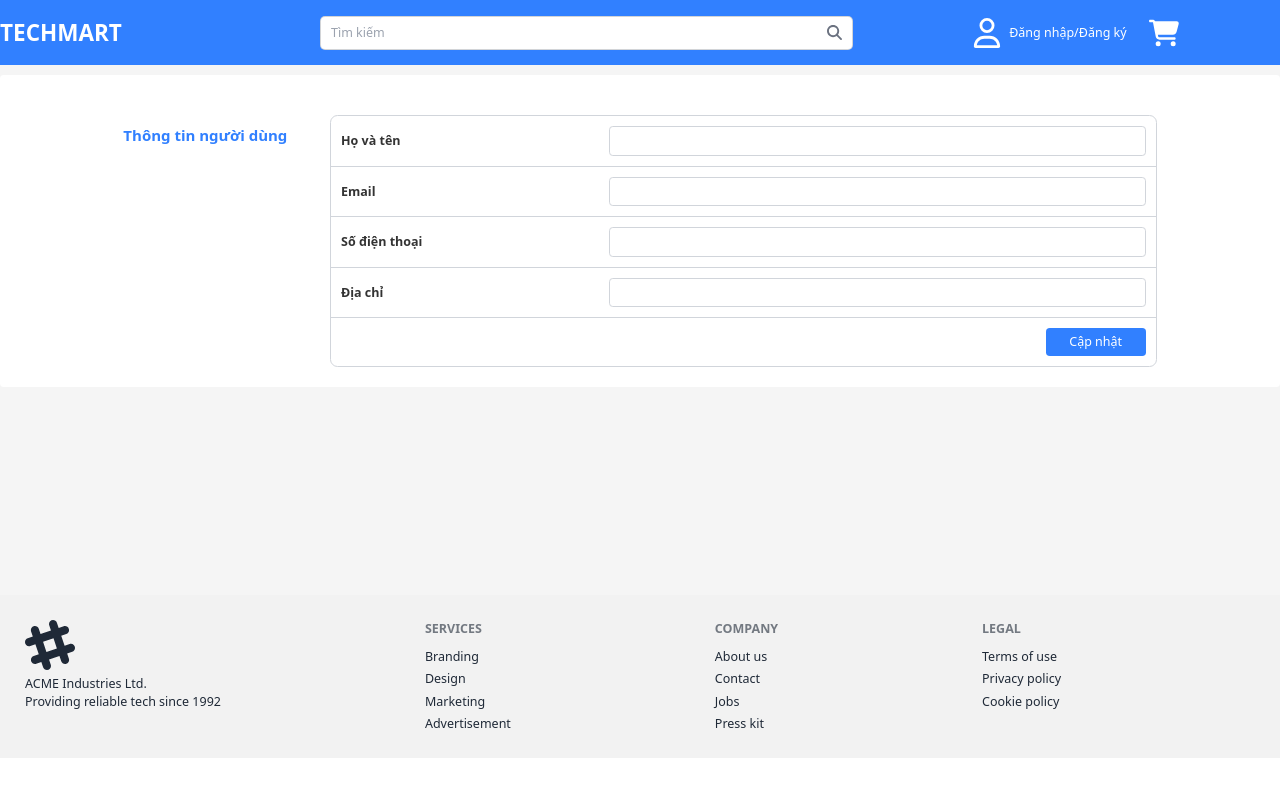
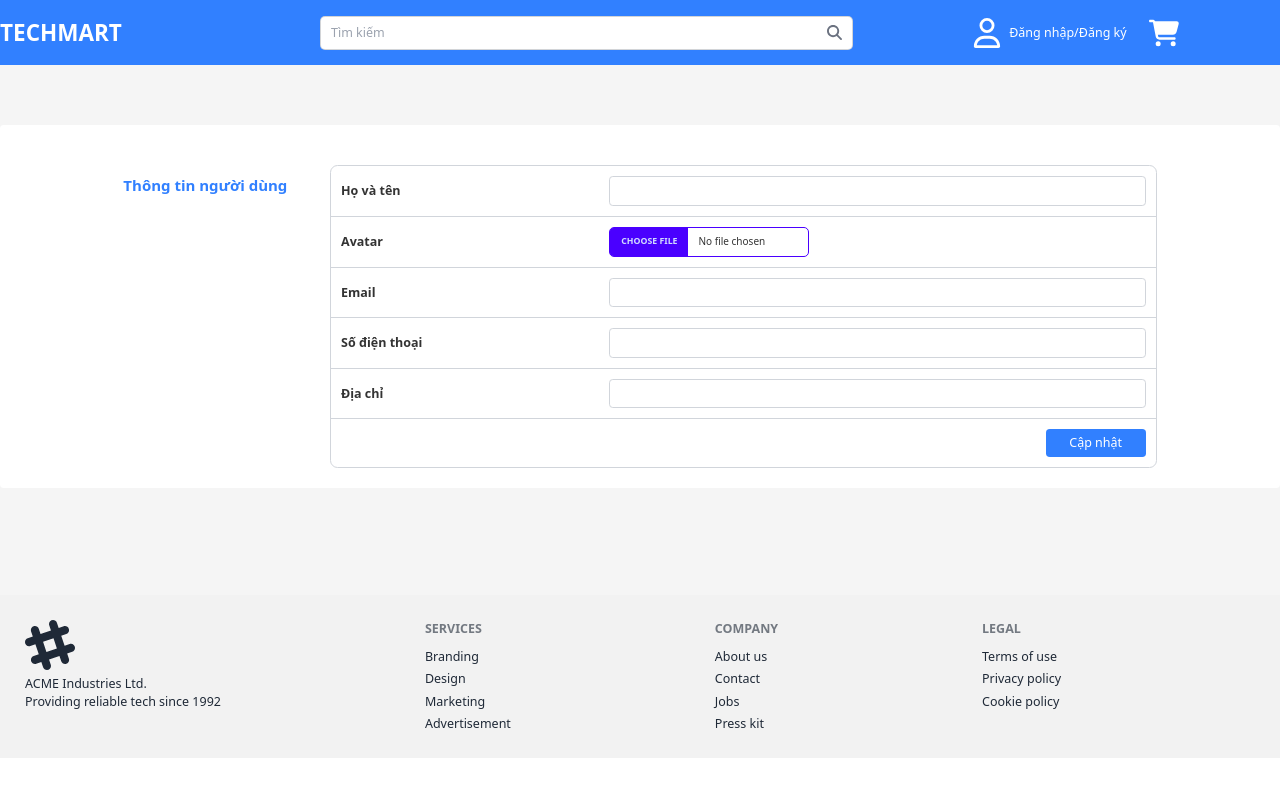
Before and after one commit to duythai03/tech-mart, a React (Create React App) app: page /profile-user in a window 1280 px wide. Shown: the top 796 px of the page. Built offline with nearby package versions, Linux system fonts and the light colour scheme.

Commit message:
add avatar user

```diff
--- a/src/components/HeaderComponent/HeaderComponent.jsx
+++ b/src/components/HeaderComponent/HeaderComponent.jsx
@@ -10,7 +10,6 @@ import { useSelector } from "react-redux";
 import * as UserService from "../../service/UserService";
 import { resetUser } from "../../redux/slices/userSlice";
 import { useDispatch } from "react-redux";
-
 
 function HeaderComponent() {
   const user = useSelector((state) => state.user);
@@ -39,7 +38,14 @@ function HeaderComponent() {
         <div className="w-4/12 flex items-center justify-center">
           <div className="flex items-center ml-4">
             <i className="text-5xl p-3">
-              <FaRegUser />
+              {user.avatar === "" && <FaRegUser />}
+              {user.avatar !== "" && (
+                <img
+                  src={user.avatar}
+                  alt="avatar"
+                  className="w-[30px] h-[30px] rounded-full object-cover ml-6"
+                />
+              )}
             </i>
             <div className="flex flex-col text-xl">
               {!user.email && <Link to="/sign-in">Đăng nhập/Đăng ký</Link>}
--- a/src/pages/ProfilePage/ProfilePage.jsx
+++ b/src/pages/ProfilePage/ProfilePage.jsx
@@ -11,21 +11,24 @@ function ProfilePage() {
   const dispatch = useDispatch();
   const user = useSelector((state) => state.user);
   const [name, setName] = useState(user?.name);
+  const [avatar, setAvatar] = useState(user?.avatar);
   const [phone, setPhone] = useState(user?.phone);
   const [address, setAddress] = useState(user?.address);
   const [email, setEmail] = useState(user?.email);
   const [isOpenModal, setIsOpenModal] = useState(false);
 
   const mutation = useMutationHook((data) => {
-    const { id, ...rests } = data;
-    UserService.updateUser(id, rests);
+    const { id, access_token, ...rests } = data;
+    UserService.updateUser(id, rests, access_token);
   });
-  const { data, isSuccess, isError } = mutation;
+  const { isSuccess, isError } = mutation;
 
   useEffect(() => {
     if (isSuccess) {
-      toast.success("Cập nhật thành công!");
       handleGetUserDetail(user?.id, user?.access_token);
+      toast.success("Cập nhật thành công!", {
+        onClose: () => window.location.reload(),
+      });
     }
     if (isError) {
       console.log("error", isError);
@@ -39,6 +42,7 @@ function ProfilePage() {
 
   useEffect(() => {
     setName(user?.name);
+    setAvatar(user?.avatar);
     setPhone(user?.phone);
     setAddress(user?.address);
     setEmail(user?.email);
@@ -47,6 +51,19 @@ function ProfilePage() {
   const handleNameChange = (e) => {
     setName(e.target.value);
   };
+  const handleAvatarChange = (e) => {
+    const file = e.target.files[0];
+    const reader = new FileReader();
+
+    reader.onloadend = () => {
+      setAvatar(reader.result); // Cập nhật ảnh base64 vào state
+    };
+
+    if (file) {
+      reader.readAsDataURL(file); // Đọc file và chuyển sang base64
+    }
+  };
+
   const handlePhoneChange = (e) => {
     setPhone(e.target.value);
   };
@@ -57,13 +74,20 @@ function ProfilePage() {
     setIsOpenModal(true);
   };
   const handleUpdateUser = () => {
-    mutation.mutate({ id: user?.id, name, phone, address });
+    mutation.mutate({
+      id: user?.id,
+      name,
+      avatar,
+      phone,
+      address,
+      access_token: user?.access_token,
+    });
     setIsOpenModal(false);
   };
 
   return (
-    <div className="min-h-[500px]">
-      <div className="max-w-screen-xl mx-auto mt-4 bg-white rounded-md">
+    <div className="min-h-[450px] mt-24">
+      <div className="max-w-screen-xl mx-auto my-4 bg-white rounded-md">
         <div className="p-8">
           <div className="flex justify-center mt-8">
             <h1 className="text-2xl font-semibold text-mainBlue w-2/12 mt-4">
@@ -82,6 +106,25 @@ function ProfilePage() {
                   onChange={handleNameChange}
                   className="w-8/12 p-2 border border-gray-300 rounded-md bg-white"
                 />
+              </div>
+              <div className="flex justify-between items-center p-4 border-b border-gray-300">
+                <label htmlFor="name" className="text-xl font-semibold">
+                  Avatar
+                </label>
+                <div className="text-left w-8/12 flex flex-row items-center">
+                  <input
+                    type="file"
+                    className="file-input file-input-primary file-input-bordered w-full max-w-xs bg-white"
+                    onChange={handleAvatarChange}
+                  />
+                  {avatar && (
+                    <img
+                      src={avatar}
+                      alt="avatar"
+                      className="w-[60px] h-[60px] rounded-full object-cover ml-6"
+                    />
+                  )}
+                </div>
               </div>
               <div className="flex justify-between items-center p-4 border-b border-gray-300">
                 <label htmlFor="email" className="text-xl font-semibold">
@@ -138,9 +181,17 @@ function ProfilePage() {
             <div className="bg-white p-8 rounded-md w-6/12">
               <h2 className="text-3xl font-semibold mb-4">Xác nhận thay đổi</h2>
               <div className="text-2xl">
-                <p>Họ và tên: {name}</p>
-                <p>Số điện thoại: {phone}</p>
-                <p>Địa chỉ: {address}</p>
+                <p className="mb-4">Họ và tên: {name}</p>
+                <div className="flex flex-row items-center mb-4">
+                  <p>Avatar: </p>
+                  <img
+                    src={avatar}
+                    alt="avatar"
+                    className="w-[60px] h-[60px] rounded-full object-cover ml-6"
+                  />
+                </div>
+                <p className="mb-4">Số điện thoại: {phone}</p>
+                <p className="mb-4">Địa chỉ: {address}</p>
                 <p className="mb-4 mt-4 text-lg italic">
                   **Để cập nhập thông tin người dùng, nhấn nút đồng ý
                 </p>
--- a/src/redux/slices/userSlice.js
+++ b/src/redux/slices/userSlice.js
@@ -7,17 +7,20 @@ export const userSlice = createSlice({
     email: "",
     phone: "",
     address: "",
+    avatar: "",
     access_token: "",
     id: "",
   },
   reducers: {
     updateUser: (state, action) => {
-      const { name, email, access_token, address, phone, _id } = action.payload;
+      const { name, email, access_token, address, avatar, phone, _id } =
+        action.payload;
       console.log("action", action);
       state.name = name || "User";
       state.email = email;
       state.phone = phone || "";
       state.address = address || "Tp. Hồ Chí Minh, Việt Nam";
+      state.avatar = avatar || "";
       state.access_token = access_token;
       state.id = _id || "";
     },
@@ -26,6 +29,7 @@ export const userSlice = createSlice({
       state.email = "";
       state.phone = "";
       state.address = "";
+      state.avatar = "";
       state.access_token = "";
       state.id = "";
     },
--- a/src/service/UserService.js
+++ b/src/service/UserService.js
@@ -47,10 +47,15 @@ export const logoutUser = async () => {
   return res.data;
 };
 
-export const updateUser = async (id, data) => {
+export const updateUser = async (id, data, access_token) => {
   const res = await axiosJWT.put(
     `${process.env.REACT_APP_API_URL}/user/update-user/${id}`,
-    data
+    data,
+    {
+      headers: {
+        token: `Bearer ${access_token}`,
+      },
+    }
   );
   return res.data;
 };
```
